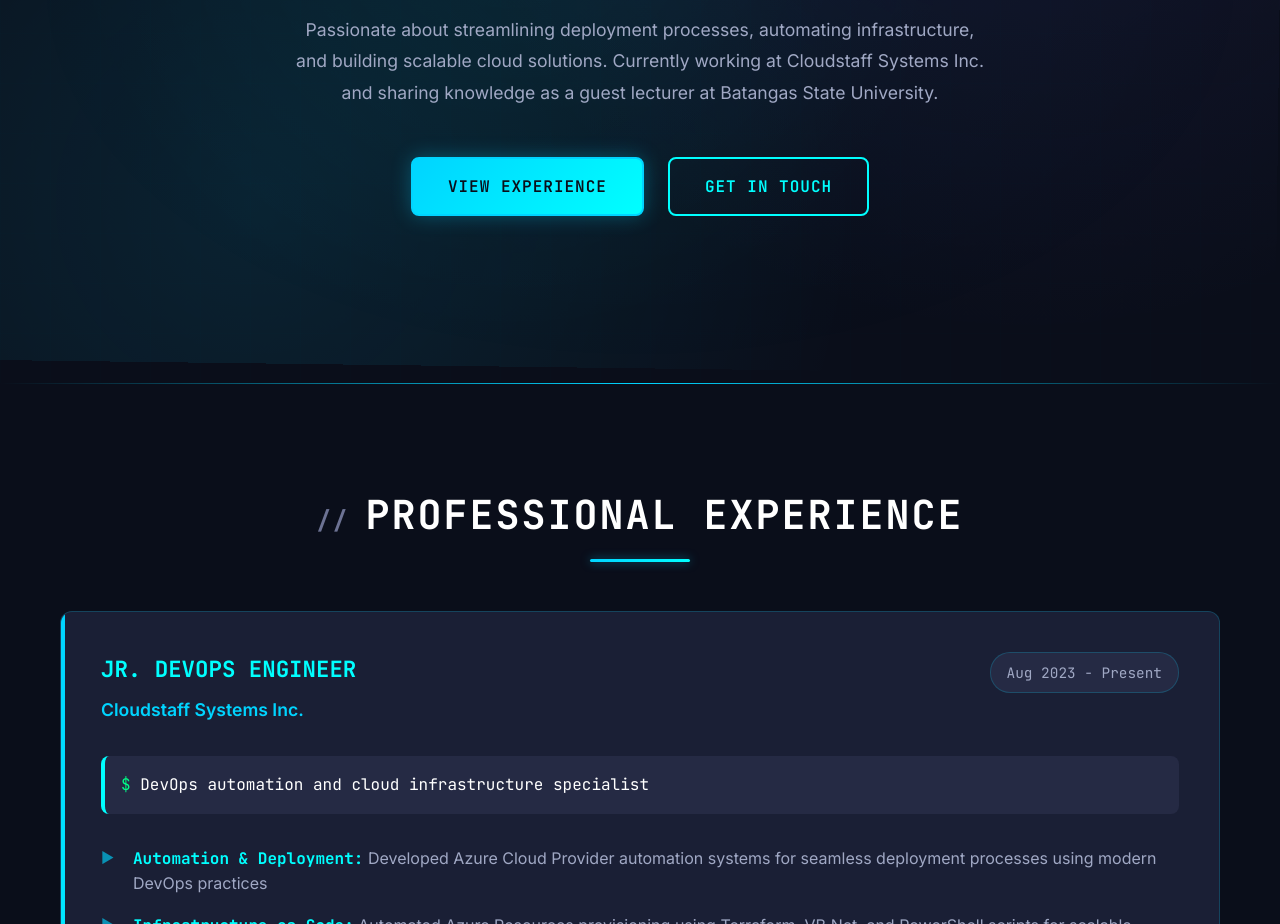
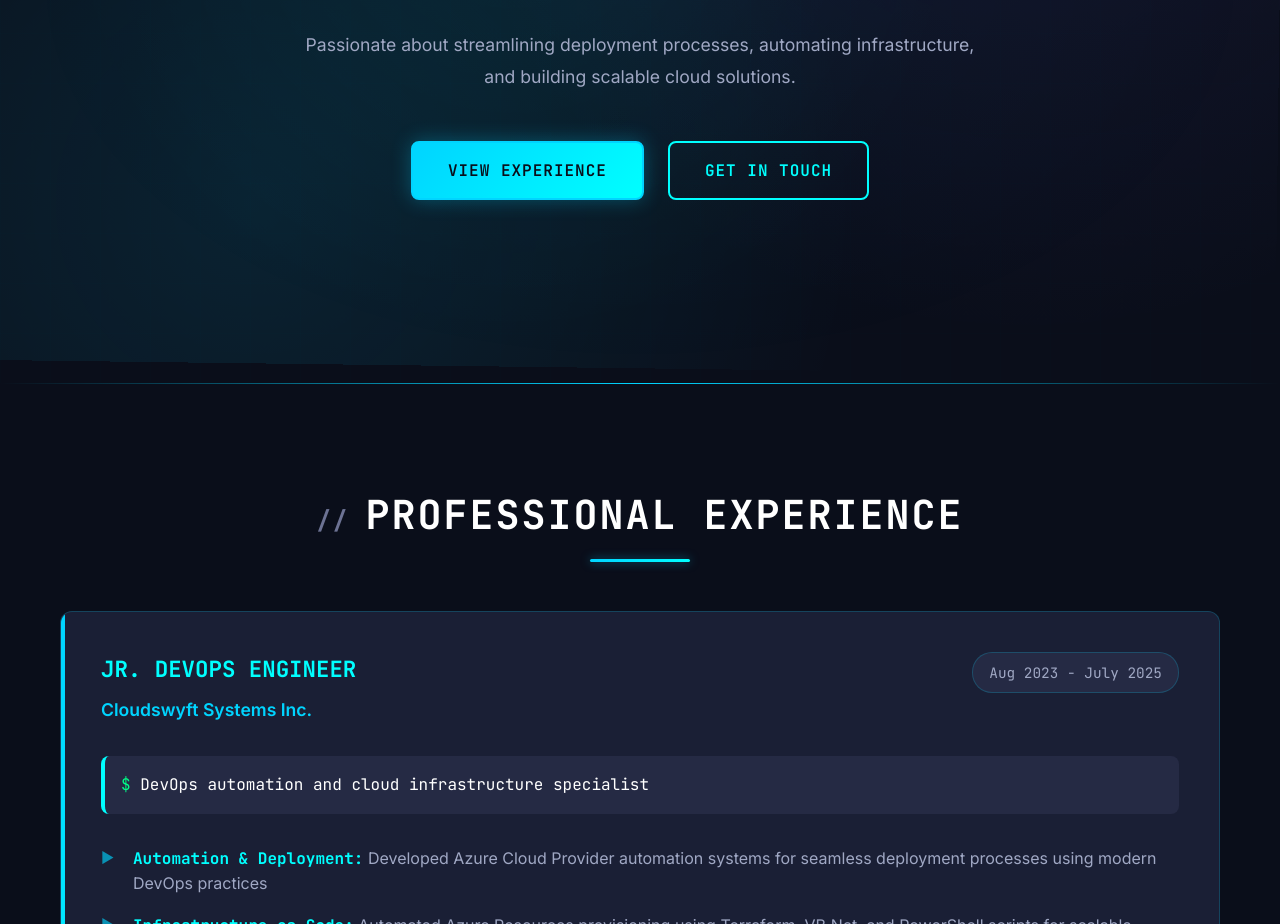
Before and after one commit to lopezeugine0609/portfolio, a plain HTML site: page index.html in a window 1280 px wide. Shown: the part 417-1341 px from the top of the page. Drawn offline with Linux system fonts and the light colour scheme.

Commit message:
Update index.html

```diff
--- a/index.html
+++ b/index.html
@@ -746,7 +746,7 @@
             <div class="hero-content">
                 <h1>Engr. Lopez</h1>
                 <div class="subtitle">DevOps Engineer & Computer Engineer</div>
-                <p>Passionate about streamlining deployment processes, automating infrastructure, and building scalable cloud solutions. Currently working at Cloudstaff Systems Inc. and sharing knowledge as a guest lecturer at Batangas State University.</p>
+                <p>Passionate about streamlining deployment processes, automating infrastructure, and building scalable cloud solutions.</p>
                 <div class="cta-buttons">
                     <a href="#experience" class="btn btn-primary">View Experience</a>
                     <a href="#contact" class="btn btn-secondary">Get In Touch</a>
@@ -770,9 +770,9 @@
                     <div class="experience-header">
                         <div>
                             <div class="job-title">Jr. DevOps Engineer</div>
-                            <div class="company">Cloudstaff Systems Inc.</div>
+                            <div class="company">Cloudswyft Systems Inc.</div>
                         </div>
-                        <div class="duration">Aug 2023 - Present</div>
+                        <div class="duration">Aug 2023 - July 2025</div>
                     </div>
                     <div class="terminal-text">
                         DevOps automation and cloud infrastructure specialist
```
